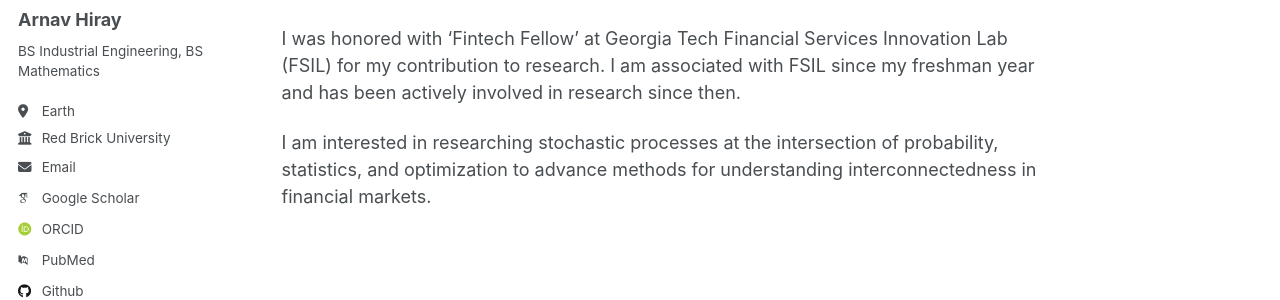
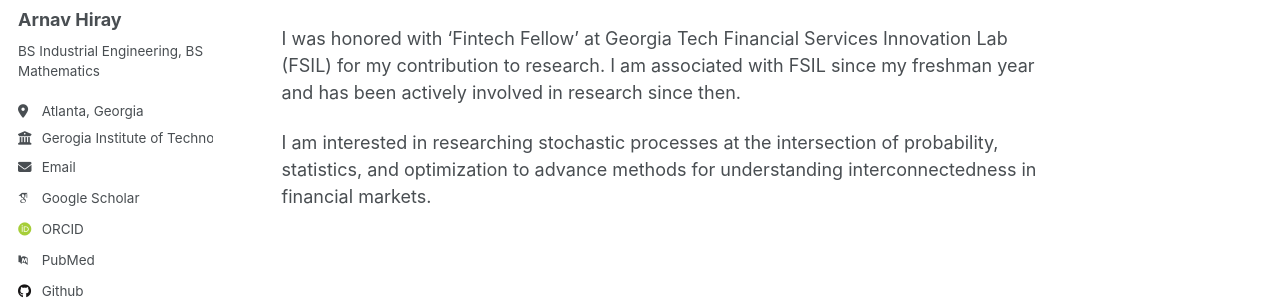
Before and after one commit to AHiray/AHiray.github.io, a Jekyll site: the page built from _pages/about.md, in a window 1280 px wide. Shown: the part 282-582 px from the top of the page. Built offline with Jekyll 4.4.1, drawn with Linux system fonts in a browser that asks for light colours; some web fonts are replaced.

Commit message:
Update _config.yml

```diff
--- a/_config.yml
+++ b/_config.yml
@@ -25,10 +25,11 @@ author:
   name             : "Arnav Hiray"
   pronouns         : # example: "she/her"
   bio              : "BS Industrial Engineering, BS Mathematics"
-  location         : "Earth"
-  employer         : "Red Brick University"
-  uri              : # URL
-  email            : "none@example.org"
+  location         : "Atlanta, Georgia"
+  employer         : "Gerogia Institute of Technology"
+  email            : "ahiray3@gatech.edu"
+  linked-in        : "https://www.linkedin.com/in/arnav-hiray"
+
 
   # Academic websites
   arxiv            : # URL - Update with the correct link to your profile
```
